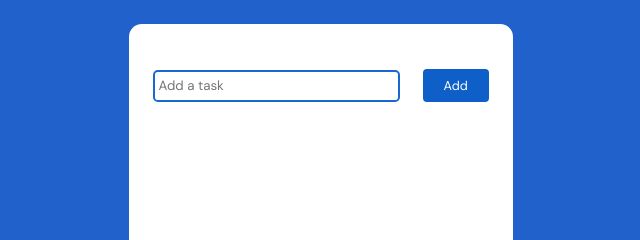
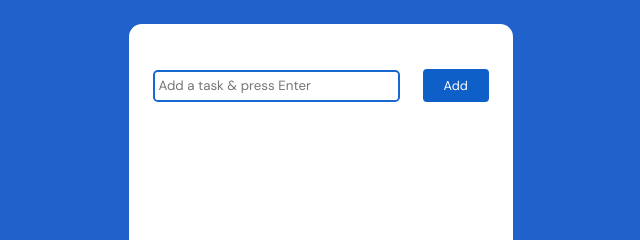
Before and after one commit to Utsav8191/Todo-app, a plain HTML site: page index.html in a window 1280 px wide. Shown: the part 126-366 px from the top of the page, 319-959 px from the left. Drawn offline with Linux system fonts and the light colour scheme.

Commit message:
placeholder message

```diff
--- a/index.html
+++ b/index.html
@@ -13,7 +13,7 @@
   <h1 class="title-text">Todo List using JavaScript</h1>
   <div class="container flex-col">
     <div class="input-section flex-col">
-      <input type="text" placeholder="Add a task" id="add-task" value="">
+      <input type="text" placeholder="Add a task & press Enter" id="add-task" value="">
       <button class="add-btn">Add</button>
     </div>
     <div class="task-list-section">
```
